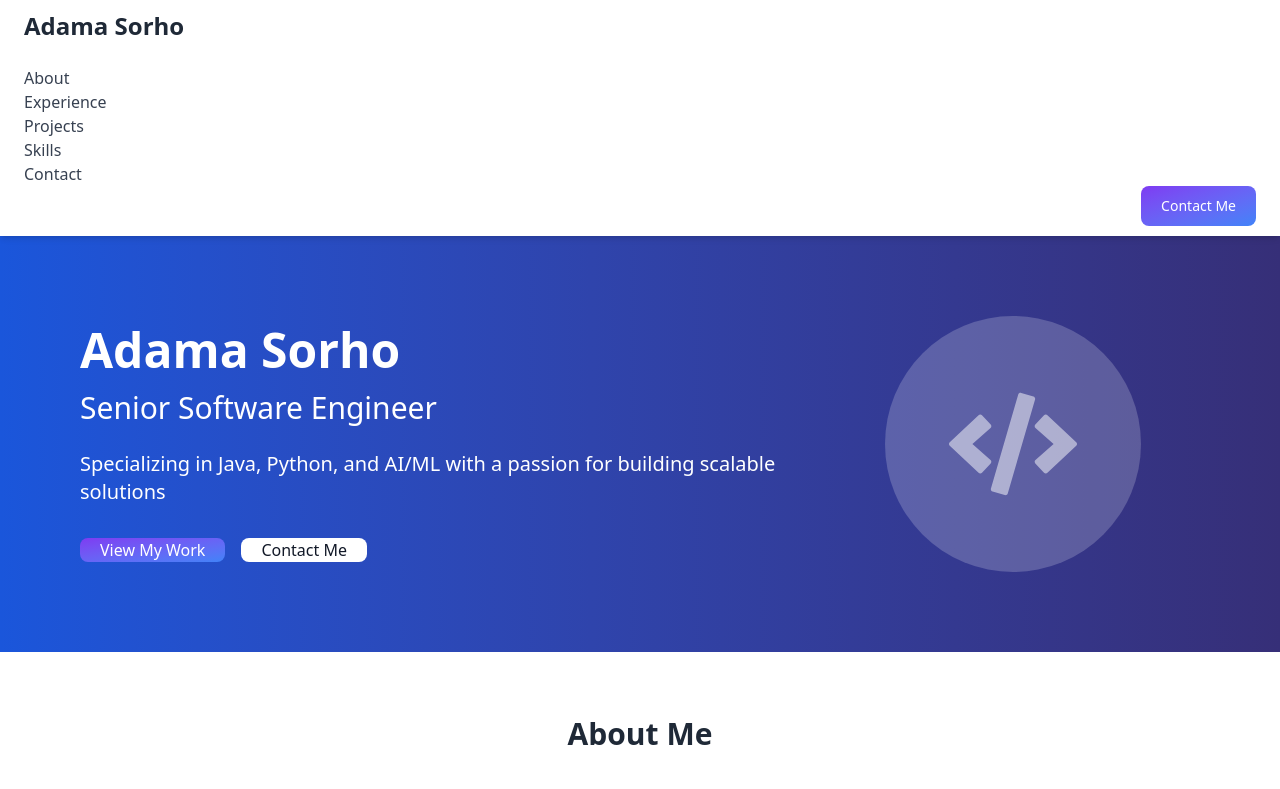
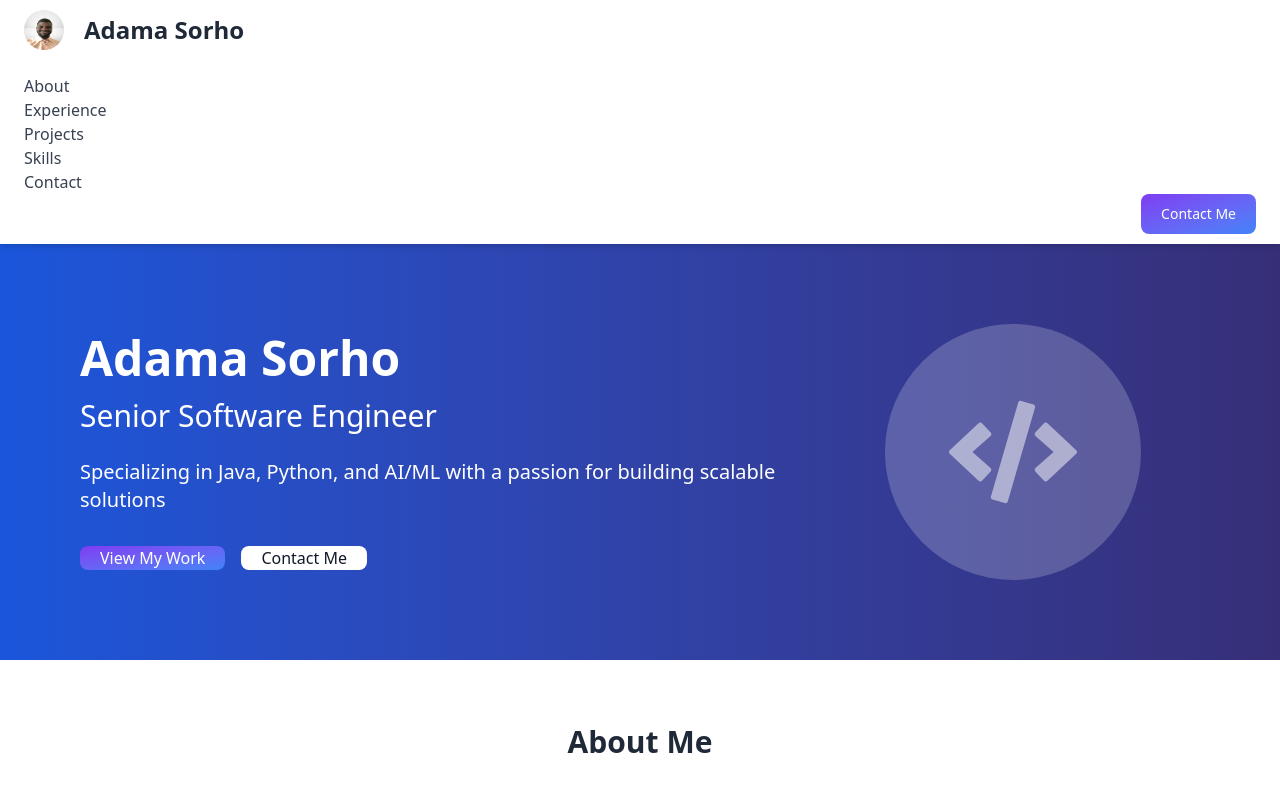
Before and after one commit to AdamaSorho/my-personal-website, a React (Vite) app: page / in a window 1280 px wide. Shown: the top 789 px of the page. Built offline with nearby package versions, Linux system fonts and the light colour scheme.

Commit message:
added photo profile;

```diff
--- a/index.html
+++ b/index.html
@@ -1,13 +1,16 @@
 <!doctype html>
 <html lang="en">
+
 <head>
   <meta charset="UTF-8" />
   <link rel="icon" type="image/svg+xml" href="/vite.svg" />
   <meta name="viewport" content="width=device-width, initial-scale=1.0" />
-    <title>Flowbite React Template Vite</title>
+  <title>Adama Sorho</title>
 </head>
+
 <body>
   <div id="root"></div>
   <script type="module" src="/src/main.tsx"></script>
 </body>
+
 </html>
--- a/src/App.tsx
+++ b/src/App.tsx
@@ -17,7 +17,7 @@ function App() {
     linkedinUrl: "https://www.linkedin.com/in/adamasorho/",
     location: "Austin, Texas",
     // If you have an avatar image, add the URL here
-    avatarUrl: "", // Optional
+    avatarUrl: "images/adama.png", // Optional
   };
 
   return (
--- a/src/components/Header.tsx
+++ b/src/components/Header.tsx
@@ -31,10 +31,10 @@ const Header: React.FC<HeaderProps> = ({ name, avatarUrl }) => {
               img={avatarUrl}
               alt={`${name}'s profile`}
               rounded
-              className="mr-3"
+              className="mr-5"
             />
           )}
-          <span className="self-center text-2xl font-semibold whitespace-nowrap">
+          <span className="mr-5 self-center text-2xl font-semibold whitespace-nowrap">
             {name}
           </span>
         </NavbarBrand>
--- a/src/components/HeroSection.tsx
+++ b/src/components/HeroSection.tsx
@@ -1,6 +1,7 @@
 import { Button } from "flowbite-react";
 import type React from "react";
 import { FaCode } from "react-icons/fa";
+import { Link } from "react-router-dom";
 
 interface HeroSectionProps {
   name: string;
@@ -21,12 +22,14 @@ const HeroSection: React.FC<HeroSectionProps> = ({ name, title }) => {
             </p>
             <div className="flex justify-center gap-4 md:justify-start">
               <Button
+                as={Link}
+                to={"/projects"}
                 className="bg-gradient-to-br from-purple-600 to-blue-500 text-white hover:bg-gradient-to-bl focus:ring-blue-300 dark:focus:ring-blue-800"
                 size="lg"
               >
                 View My Work
               </Button>
-              <Button color="light" size="lg">
+              <Button as={Link} to={"/contact"} color="light" size="lg">
                 Contact Me
               </Button>
             </div>
--- a/src/pages/About.tsx
+++ b/src/pages/About.tsx
@@ -13,6 +13,7 @@ import {
 import { HiAcademicCap, HiCalendar, HiLightBulb, HiCog } from "react-icons/hi";
 import { aboutData } from "../utils/data";
 import HeaderHeroSection from "../components/HeaderHeroSection";
+import { Link } from "react-router-dom";
 
 const AboutPage: React.FC = () => {
   return (
@@ -42,7 +43,7 @@ const AboutPage: React.FC = () => {
           </div>
 
           <div className="mt-8 flex justify-center">
-            <Button href="/experience" color="blue">
+            <Button as={Link} to="/experience" color="blue">
               View My Experience Timeline
             </Button>
           </div>
@@ -143,12 +144,14 @@ const AboutPage: React.FC = () => {
           </p>
           <div className="flex justify-center gap-4">
             <Button
+              as={Link}
+              to="/contact"
               className="bg-gradient-to-r from-purple-500 to-pink-500 text-white hover:bg-gradient-to-l focus:ring-purple-200 dark:focus:ring-purple-800"
               size="lg"
             >
               Contact Me
             </Button>
-            <Button color="light" size="lg">
+            <Button as={Link} to="/projects" color="light" size="lg">
               View My Projects
             </Button>
           </div>
--- a/src/pages/Experience.tsx
+++ b/src/pages/Experience.tsx
@@ -3,6 +3,7 @@ import { Timeline, Button } from "flowbite-react";
 import { experienceData } from "../utils/data";
 import ExperiencedCard from "../components/ExperiencedCard";
 import HeaderHeroSection from "../components/HeaderHeroSection";
+import { Link } from "react-router-dom";
 
 const ExperiencePage: React.FC = () => {
   // Helper function to get achievement icon
@@ -55,12 +56,14 @@ const ExperiencePage: React.FC = () => {
           </p>
           <div className="flex justify-center gap-4">
             <Button
+              as={Link}
+              to={"/contact"}
               className="bg-gradient-to-r from-purple-500 to-pink-500 text-white hover:bg-gradient-to-l focus:ring-purple-200 dark:focus:ring-purple-800"
               size="lg"
             >
               Contact Me
             </Button>
-            <Button color="light" size="lg">
+            <Button as={Link} to={"/projects"} color="light" size="lg">
               View My Projects
             </Button>
           </div>
--- a/src/pages/Home.tsx
+++ b/src/pages/Home.tsx
@@ -5,6 +5,7 @@ import { SiSpringboot, SiAmazon } from "react-icons/si";
 import ProjectCard from "../components/ProjectCard";
 import HeroSection from "../components/HeroSection";
 import { projectsData } from "../utils/data";
+import { Link } from "react-router-dom";
 
 const HomePage: React.FC = () => {
   // Resume data
@@ -14,6 +15,7 @@ const HomePage: React.FC = () => {
     summary:
       "Results-driven Software Engineer with 7+ years of experience in designing and implementing scalable solutions. Strong expertise in Java, Python, Spring Boot, FastAPI, and cloud technologies. Solid understanding of machine learning principles, AI implementation, and debugging techniques.",
     yearsExperience: 7,
+    email: "adamasorho36@gmail.com",
     skills: [
       { name: "Java", icon: <FaJava className="h-6 w-6" />, level: 90 },
       { name: "Python", icon: <FaPython className="h-6 w-6" />, level: 85 },
@@ -46,7 +48,7 @@ const HomePage: React.FC = () => {
         <div className="container mx-auto max-w-4xl px-4 text-center">
           <h2 className="mb-8 text-3xl font-bold text-gray-800">About Me</h2>
           <p className="mb-8 text-lg text-gray-600">{userData.summary}</p>
-          <Button href="/about" color="light" className="mt-4">
+          <Button as={Link} to="/about" color="light" className="mt-4">
             Learn More About Me
           </Button>
         </div>
@@ -79,7 +81,7 @@ const HomePage: React.FC = () => {
             ))}
           </div>
           <div className="mt-12 text-center">
-            <Button href="/skills" color="light">
+            <Button as={Link} to="/skills" color="light">
               View All Skills
             </Button>
           </div>
@@ -98,7 +100,7 @@ const HomePage: React.FC = () => {
             ))}
           </div>
           <div className="mt-12 text-center">
-            <Button href="/projects" color="light">
+            <Button as={Link} to="/projects" color="light">
               View All Projects
             </Button>
           </div>
@@ -114,6 +116,8 @@ const HomePage: React.FC = () => {
             discuss how we can work together.
           </p>
           <Button
+            as={Link}
+            to={`mailto:${userData.email}`}
             className="bg-gradient-to-br from-purple-600 to-blue-500 text-white hover:bg-gradient-to-bl focus:ring-blue-300 dark:focus:ring-blue-800"
             size="lg"
           >
--- a/src/pages/Projects.tsx
+++ b/src/pages/Projects.tsx
@@ -3,6 +3,7 @@ import { Button } from "flowbite-react";
 import HeaderHeroSection from "../components/HeaderHeroSection";
 import { projectsData } from "../utils/data";
 import ProjectCard from "../components/ProjectCard";
+import { Link } from "react-router-dom";
 
 const ProjectsPage: React.FC = () => {
   return (
@@ -28,7 +29,7 @@ const ProjectsPage: React.FC = () => {
           I'm always open to discussing new projects, creative ideas, or
           opportunities to be part of your vision.
         </p>
-        <Button href="/contact" size="lg">
+        <Button as={Link} to="/contact" size="lg">
           Get In Touch
         </Button>
       </div>
```
Also changed, not shown: public/images/adama.png (added). Lines whose indentation alone changed are shown as unchanged.
